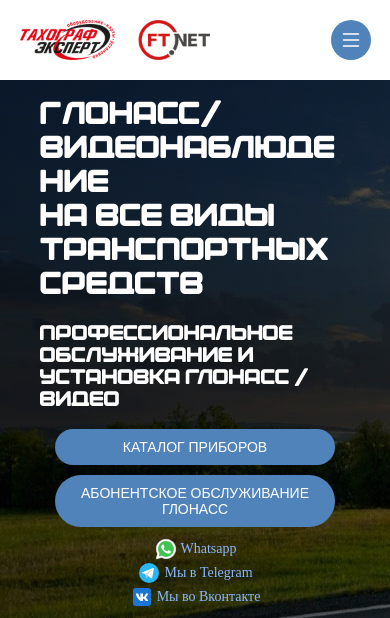
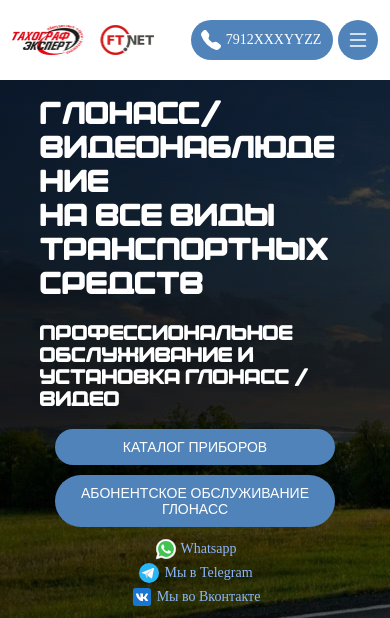
Before and after one commit to mmkenq/taho, a PHP site: page / in a window 390 px wide. Shown: the top 618 px of the page. Run offline with PHP 8.4, Linux system fonts and the light colour scheme; some libraries are stand-ins or nearby versions.

Commit message:
adjustments of headerComponent for mobiles

```diff
--- a/public_html/css/index.css
+++ b/public_html/css/index.css
@@ -7,12 +7,15 @@ body {
 	margin: 0;
 }
 
+a {
+    text-decoration: none;
+}
+
 a.link {
     display: flex;
     align-items: center;
     color: #8cb6ff;
     font-size: 14px;
-    text-decoration: none;
     gap: 3px;
 }
 
@@ -96,7 +99,7 @@ a.footerLink:hover {
 .appHeader {
     display: block;
 	min-height: 80px;
-    width: 90%;
+    width: 94%;
 }
 
 .appBanner {
@@ -541,17 +544,28 @@ a.footerLink:hover {
 
 
 #headerLogo {
-    height: 40px;
+    height: 30px;
 }
 
-#headerSwitcher {
+.headerSwitcher {
     display: flex;
     align-items: center;
     font-size: 2.5em;
-    margin-left: auto;
     height: 40px;
     width: 40px;
     padding: 8px;
+}
+
+.headerPhone {
+    display: flex;
+    align-items: center;
+    max-height: 40px;
+    gap: 5px;
+    padding-right: 12px;
+}
+
+.headerDmUs {
+    display: none;
 }
 
 .headerButsWrapper {
@@ -564,6 +578,7 @@ a.footerLink:hover {
     background-color: #f3f3f3;
     width: 100%;
     left: 0;
+    top: 80px;
 }
 
 .headerButsWrapperCollapsed {
@@ -581,10 +596,17 @@ a.footerLink:hover {
     transition: 0.1s;
 }
 
-.logoAndSwitcherWrapper {
+.headerMainWrapper {
     display: flex;
     align-items: center;
     min-height: 80px;
+}
+
+.headerCallsWrapper {
+    display: flex;
+    align-items: center;
+    gap: 5px;
+    margin-left: auto;
 }
 
 .headerBut:hover {
@@ -594,25 +616,38 @@ a.footerLink:hover {
     background: #7a7a7a;
 }
 
-@media only screen and (min-width: 981px) {
+@media only screen and (min-width: 640px) {
+    #headerLogo {
+        height: 40px;
+    }
+}
+
+@media only screen and (min-width: 1180px) {
     #headerLogo {
         height: auto;
     }
-    #headerSwitcher {
+    .headerSwitcher {
         display: none;
     }
-    .appHeader {
-        display: flex;
-        align-items: center;
-        flex-direction: row;
+    .headerDmUs {
+        display: unset;
+    }
+    .headerPhone {
+        margin-left: unset;
+    }
+    .headerCallsWrapper {
+        margin-left: unset;
     }
 	.headerButsWrapper {
         flex-direction: row;
-		margin-left: auto;
         position: static;
         background-color: white;
         width: auto;
 	}
+}
+
+.nobreak {
+  white-space: nowrap;
 }
 
 .hide {
--- a/public_html/js/handlers/Config/ConfigHandler.js
+++ b/public_html/js/handlers/Config/ConfigHandler.js
@@ -53,7 +53,17 @@ export default function ConfigHandler(props) {
                   ],
                   logoSrc: '/assets/logo.png',
                   classes: 'appHeader centrElement',
-                  menuSVG: '<svg xmlns="http://www.w3.org/2000/svg" width="40" height="40" fill="currentColor" class="bi bi-list" viewBox="0 0 16 16"><path fill-rule="evenodd" d="M2.5 12a.5.5 0 0 1 .5-.5h10a.5.5 0 0 1 0 1H3a.5.5 0 0 1-.5-.5m0-4a.5.5 0 0 1 .5-.5h10a.5.5 0 0 1 0 1H3a.5.5 0 0 1-.5-.5m0-4a.5.5 0 0 1 .5-.5h10a.5.5 0 0 1 0 1H3a.5.5 0 0 1-.5-.5"/></svg>',
+                  phoneNumber: this.number,
+                  menuSVG:
+                      '<svg xmlns="http://www.w3.org/2000/svg" width="40" height="40" fill="currentColor" class="bi bi-list" viewBox="0 0 16 16"><path fill-rule="evenodd" d="M2.5 12a.5.5 0 0 1 .5-.5h10a.5.5 0 0 1 0 1H3a.5.5 0 0 1-.5-.5m0-4a.5.5 0 0 1 .5-.5h10a.5.5 0 0 1 0 1H3a.5.5 0 0 1-.5-.5m0-4a.5.5 0 0 1 .5-.5h10a.5.5 0 0 1 0 1H3a.5.5 0 0 1-.5-.5"/></svg>',
+                  phoneSVG:
+                      '<svg xmlns="http://www.w3.org/2000/svg" width="20" height="20" fill="currentColor" class="bi bi-telephone-fill" viewBox="0 0 16 16"><path fill-rule="evenodd" d="M1.885.511a1.745 1.745 0 0 1 2.61.163L6.29 2.98c.329.423.445.974.315 1.494l-.547 2.19a.68.68 0 0 0 .178.643l2.457 2.457a.68.68 0 0 0 .644.178l2.189-.547a1.75 1.75 0 0 1 1.494.315l2.306 1.794c.829.645.905 1.87.163 2.611l-1.034 1.034c-.74.74-1.846 1.065-2.877.702a18.6 18.6 0 0 1-7.01-4.42 18.6 18.6 0 0 1-4.42-7.009c-.362-1.03-.037-2.137.703-2.877z"/></svg>',
+                  callbacks: {
+                      hideContact: () =>
+                          this.components.contact.callbacks.hideContact(0),
+                      showContact: () =>
+                          this.components.contact.callbacks.showContact(0),
+                  },
 
                   // TODO
                   darkTheme: true,
@@ -169,8 +179,14 @@ export default function ConfigHandler(props) {
                                                       price: 'Цена по запросу',
                                                       butId: 'glonassElementCardBut',
                                                       callbacks: {
-                                                          hideContact: () => this.components.contact.callbacks.hideContact(0),
-                                                          showContact: () => this.components.contact.callbacks.showContact(0),
+                                                          hideContact: () =>
+                                                              this.components.contact.callbacks.hideContact(
+                                                                  0,
+                                                              ),
+                                                          showContact: () =>
+                                                              this.components.contact.callbacks.showContact(
+                                                                  0,
+                                                              ),
                                                       },
                                                   }),
                                               },
@@ -239,8 +255,14 @@ export default function ConfigHandler(props) {
                                                       price: 'Цена по запросу',
                                                       butId: 'videoElementCardBut',
                                                       callbacks: {
-                                                          hideContact: () => this.components.contact.callbacks.hideContact(0),
-                                                          showContact: () => this.components.contact.callbacks.showContact(0),
+                                                          hideContact: () =>
+                                                              this.components.contact.callbacks.hideContact(
+                                                                  0,
+                                                              ),
+                                                          showContact: () =>
+                                                              this.components.contact.callbacks.showContact(
+                                                                  0,
+                                                              ),
                                                       },
                                                   }),
                                               },
@@ -616,8 +638,10 @@ export default function ConfigHandler(props) {
         catalog: props.componentsEnabled.catalogEnabled
             ? {
                   callbacks: {
-                      hideContact: () => this.components.contact.callbacks.hideContact(0),
-                      showContact: () => this.components.contact.callbacks.showContact(0),
+                      hideContact: () =>
+                          this.components.contact.callbacks.hideContact(0),
+                      showContact: () =>
+                          this.components.contact.callbacks.showContact(0),
                   },
 
                   /* Component */
@@ -632,14 +656,14 @@ export default function ConfigHandler(props) {
                   id: 'contact-0',
                   callbacks: {
                       hideContact: (i) => {
-                          document.body.classList.remove('overflow-hide')
-                          this.components.contact.tabs[i].hide()
-                          this.components.contact.data.hide()
+                          document.body.classList.remove('overflow-hide');
+                          this.components.contact.tabs[i].hide();
+                          this.components.contact.data.hide();
                       },
                       showContact: (i) => {
-                          this.components.contact.data.show()
-                          this.components.contact.tabs[i].show()
-                          document.body.classList.add('overflow-hide')
+                          this.components.contact.data.show();
+                          this.components.contact.tabs[i].show();
+                          document.body.classList.add('overflow-hide');
                       },
                   },
 
@@ -890,7 +914,10 @@ export default function ConfigHandler(props) {
                                                       ajax: false,
                                                       req: 'glonass',
                                                       funcs: [
-                                                          () => this.components.contact.callbacks.showContact(1),
+                                                          () =>
+                                                              this.components.contact.callbacks.showContact(
+                                                                  1,
+                                                              ),
                                                       ],
                                                   }),
                                               },
@@ -984,7 +1011,10 @@ export default function ConfigHandler(props) {
                                                       ajax: false,
                                                       req: 'glonass',
                                                       funcs: [
-                                                          () => this.components.contact.callbacks.showContact(2),
+                                                          () =>
+                                                              this.components.contact.callbacks.showContact(
+                                                                  2,
+                                                              ),
                                                       ],
                                                   }),
                                               },
@@ -1098,7 +1128,10 @@ export default function ConfigHandler(props) {
                                           text: 'Заказать звонок',
                                           classes: 'appButton',
                                           funcs: [
-                                              () => this.components.contact.callbacks.showContact(0),
+                                              () =>
+                                                  this.components.contact.callbacks.showContact(
+                                                      0,
+                                                  ),
                                           ],
                                       }),
                                   },
@@ -1165,8 +1198,10 @@ export default function ConfigHandler(props) {
                       ),
                   ],
                   callbacks: {
-                      hideContact: () => this.components.contact.callbacks.hideContact(0),
-                      showContact: () => this.components.contact.callbacks.showContact(0),
+                      hideContact: () =>
+                          this.components.contact.callbacks.hideContact(0),
+                      showContact: () =>
+                          this.components.contact.callbacks.showContact(0),
                   },
               }
             : {},
```
Also changed, not shown: public_html/js/components/HeaderComponent/HeaderComponent.js (+43 -16 lines).
